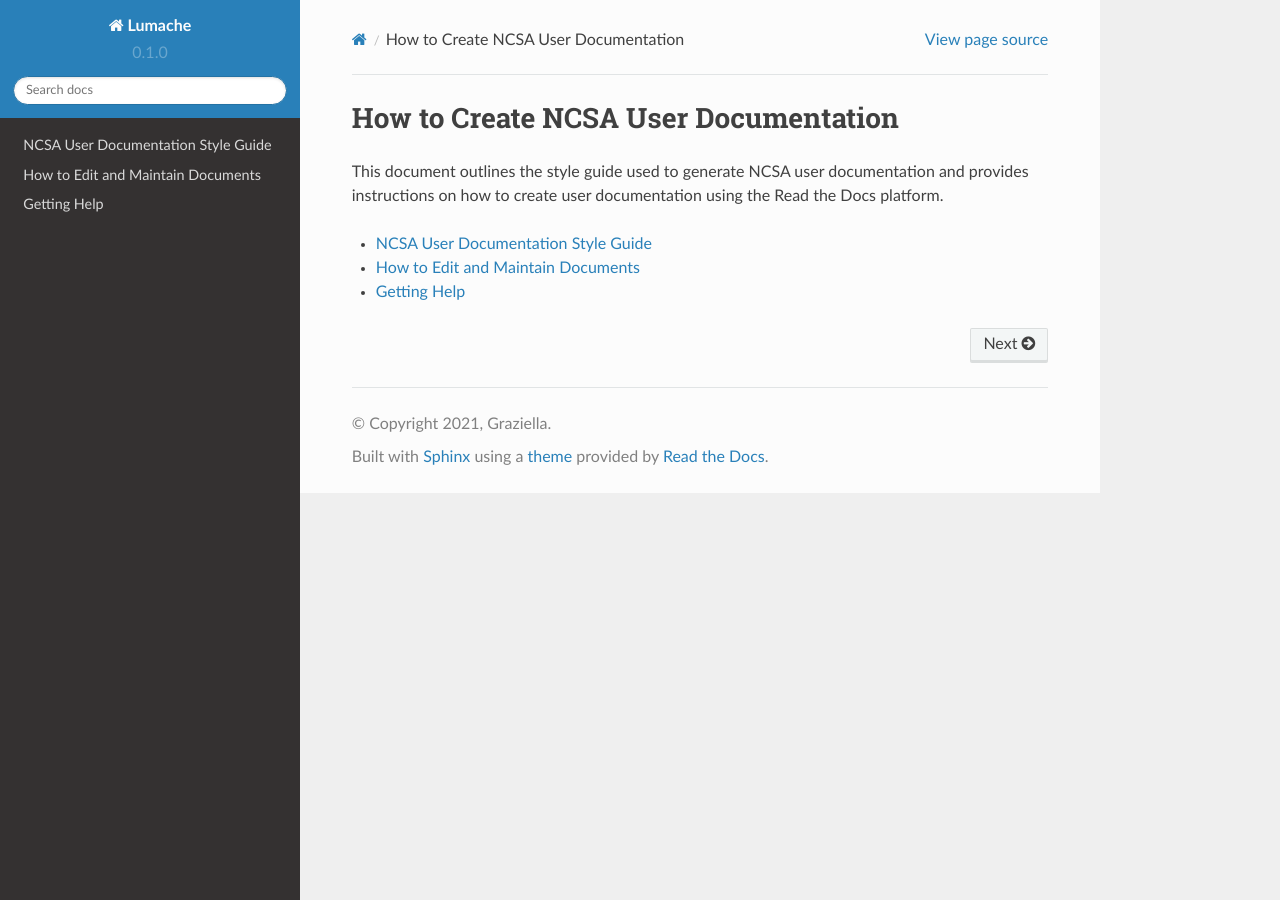
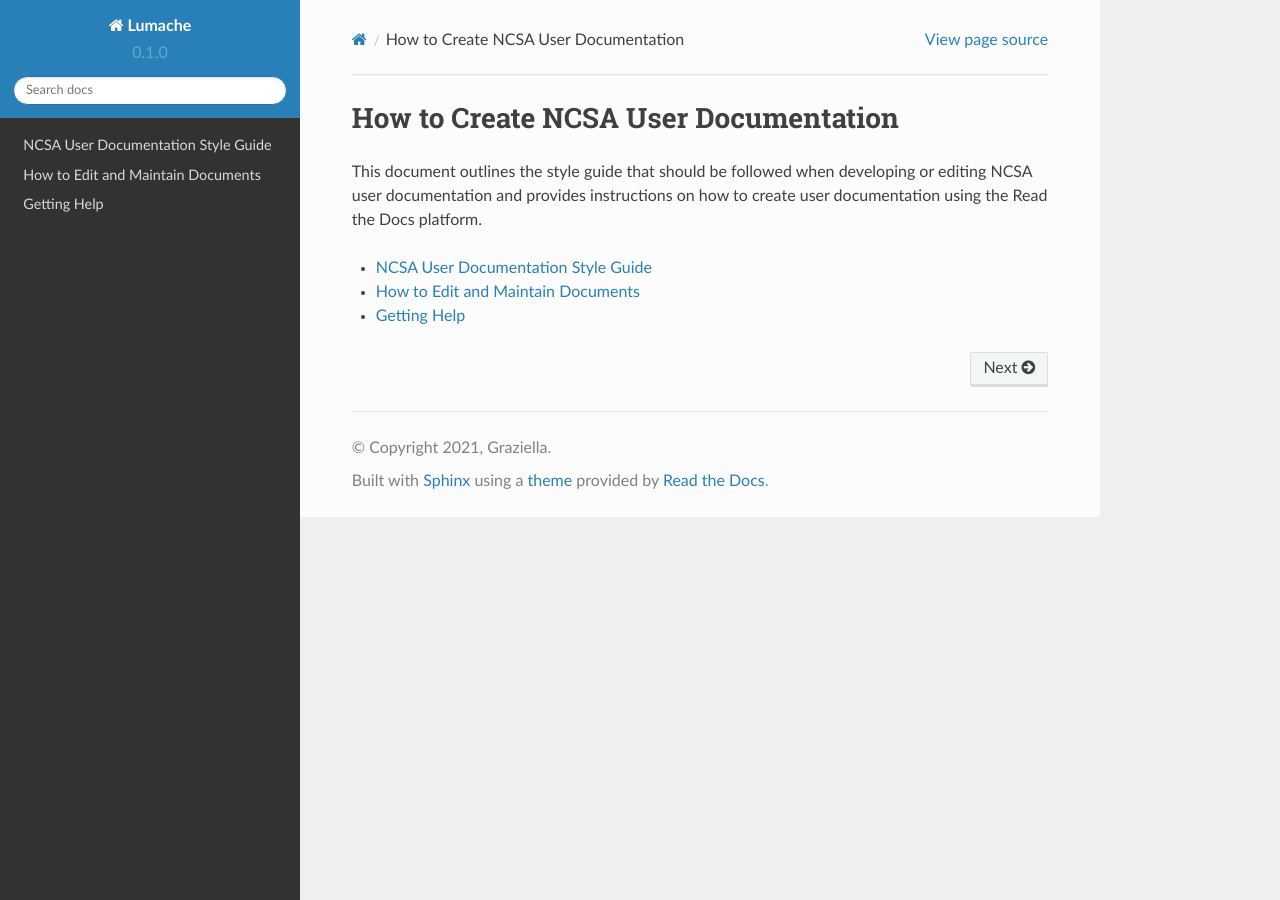
Before and after one commit to lhelms2/howto_rtd, a Sphinx documentation site: the page built from docs/source/index.rst, in a window 1280 px wide. Built offline with Sphinx 7.4.7 and the Read the Docs theme 2.0.0, drawn with Linux system fonts in a browser that asks for light colours; pages that are not in the unit, such as notebooks, are missing from menus.

Commit message:
Update index.rst

```diff
--- a/docs/source/index.rst
+++ b/docs/source/index.rst
@@ -2,7 +2,7 @@
 How to Create NCSA User Documentation
 ######################################
 
-This document outlines the style guide used to generate NCSA user documentation and provides instructions on how to create user documentation using the Read the Docs platform.
+This document outlines the style guide that should be followed when developing or editing NCSA user documentation and provides instructions on how to create user documentation using the Read the Docs platform.
 
 .. toctree::
    maxdepth: 2
```
